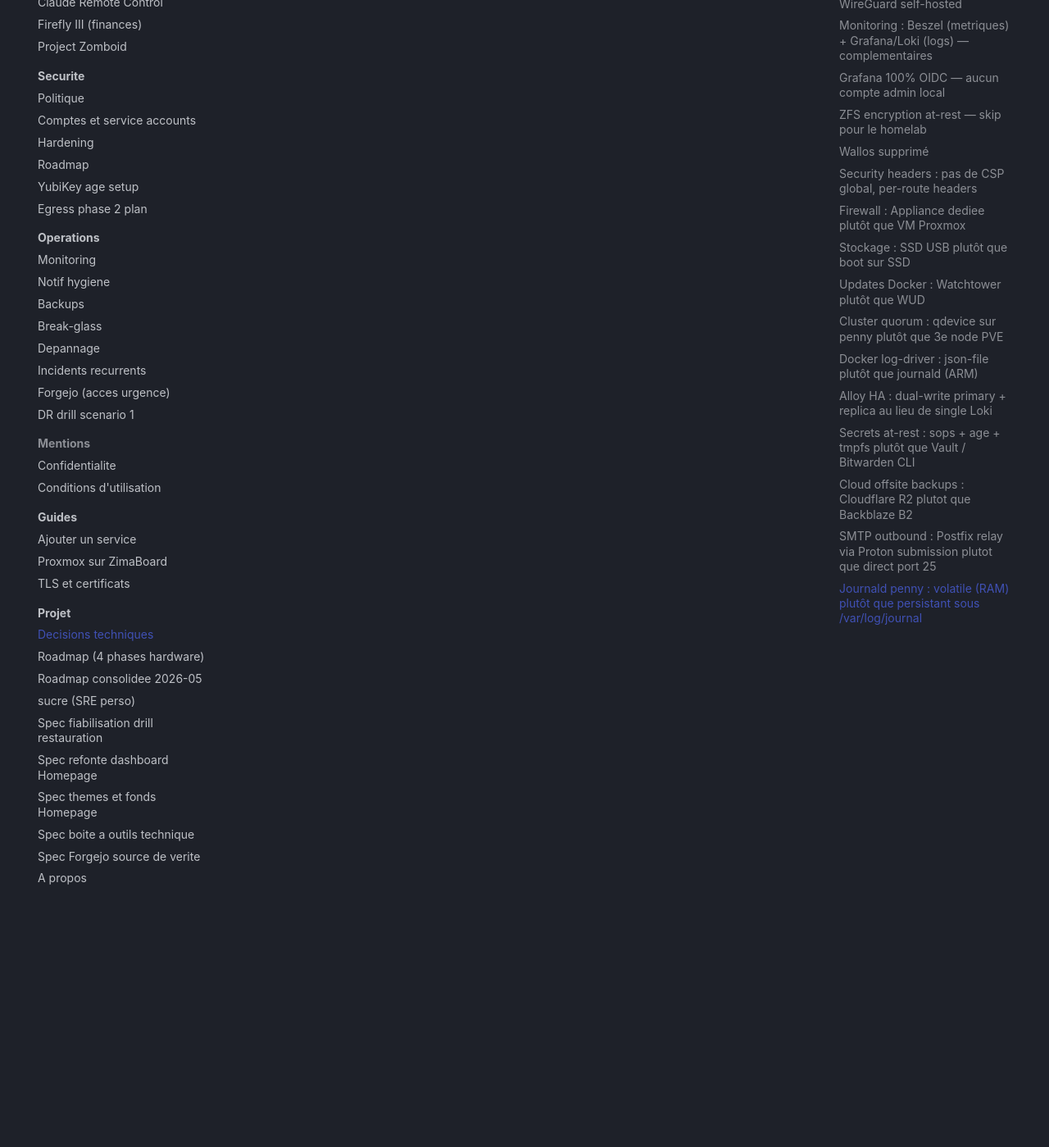
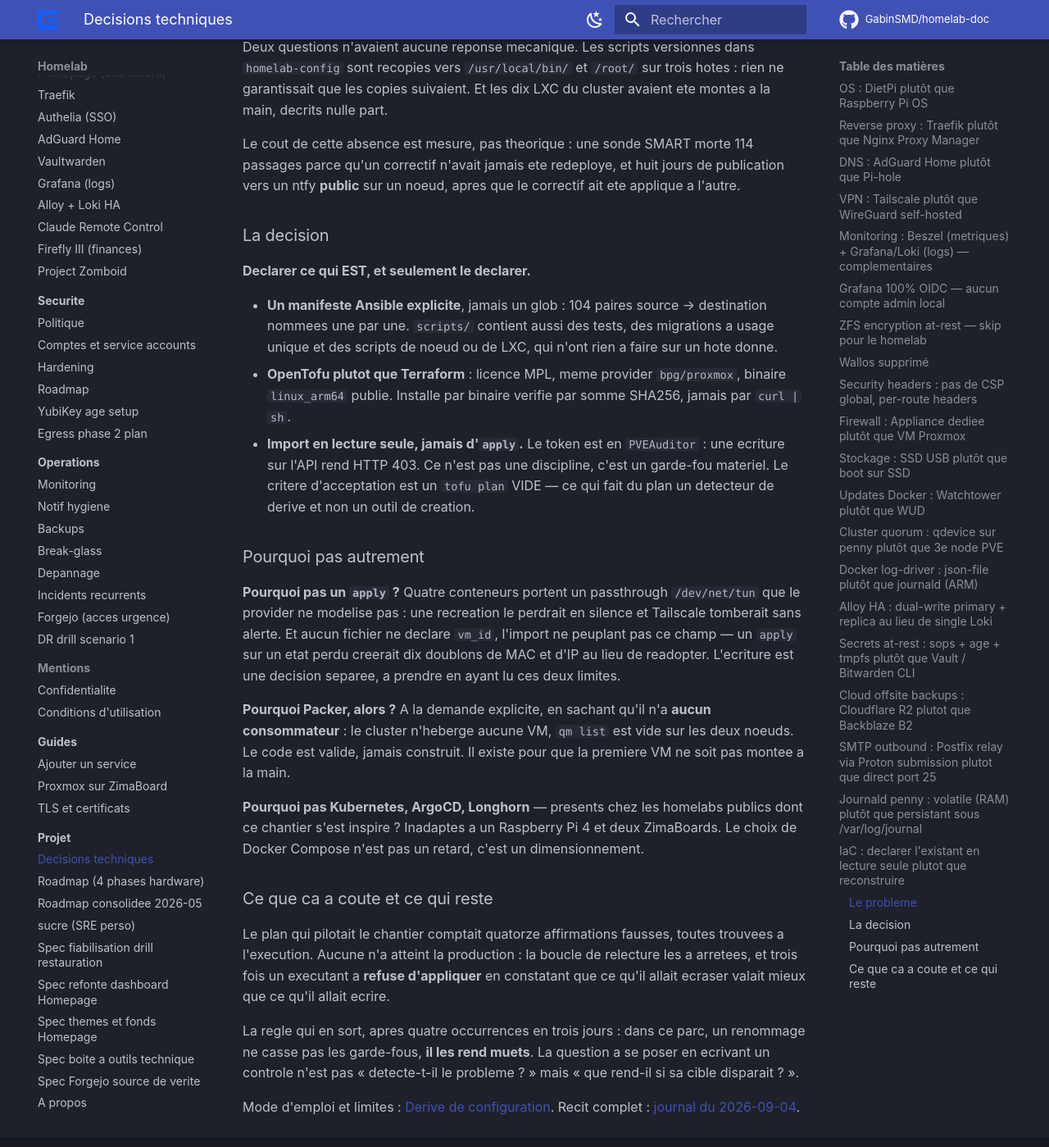
Before and after one commit to GabinSMD/homelab-doc, an MkDocs documentation site: the page built from docs/projet/decisions.md, in a window 1280 px wide and 1400 px high, scrolled down 12838 px. Shown: the whole window at 82% size. Built offline with MkDocs 1.6.1 and Material for MkDocs 9.7.7, drawn with Linux system fonts in a browser that asks for light colours; comment, search, counter and statistics services are not loaded; some of the changed text lies outside the part shown.

Commit message:
docs: l'IaC n'etait documente que dans deux pages sur cinq
Question posee : « tout ce nouveau systeme IaC est-il documente ? ». Reponse
honnete apres audit : non, il l'etait a moitie. Deux pages le couvraient — le
mode d'emploi dans operations/ et le recit dans le journal — mais les endroits
ou quelqu'un CHERCHERAIT etaient muets.

Quatre trous combles :

- **roadmap.md** portait encore une case NON COCHEE « Ansible playbook ou Nix
  flake pour reconstruire penny depuis git en 1 commande ». C'etait le plus
  trompeur des quatre. Elle est nuancee et non cochee : le manifeste deploie
  des fichiers sur un systeme deja installe, il n'installe ni l'OS, ni Docker,
  ni les paquets. Reconstruire penny en une commande n'est PAS fait, et
  pretendre le contraire aurait ete pire que le silence.

- **decisions.md** n'en disait rien, alors que c'est la page ou l'on va
  chercher « pourquoi c'est comme ca ». L'entree explique le probleme mesure —
  114 passages d'une sonde morte, huit jours de fuite sur un noeud apres
  correction de l'autre — la decision de declarer l'existant en LECTURE SEULE,
  et surtout pourquoi pas autrement : pourquoi pas d'apply (le passthrough TUN
  non modelise, l'absence de vm_id), pourquoi Packer malgre l'absence de
  consommateur, pourquoi pas Kubernetes.

- **architecture/cluster-qdevice.md** decrivait un cluster dont les dix
  conteneurs sont maintenant declares, sans le mentionner.

- **operations/index.md** ne listait pas la nouvelle page.

Co-Authored-By: Claude Opus 5 <noreply@anthropic.com>

```diff
--- a/docs/projet/decisions.md
+++ b/docs/projet/decisions.md
@@ -363,3 +363,70 @@ est conservé comme trace de décision, il ne décrit plus l'état courant.
 **Alternative rejetee** : (1) **DietPi mode -3 (rsyslog+logrotate)** — persistance disque reelle mais installe rsyslog + /var/log passe tmpfs→disque, plus gros blast radius. (2) **Exclure /var/log/journal de dietpi-logclear** — necessite d'editer un fichier gere par DietPi, fragile (reecrit aux updates).
 
 **Impact** : plus de journal local persistant apres reboot (l'historique central reste dans Loki). Fichiers `/var/log/journal/*` desormais vestigiaux. Lecon : sur DietPi RAMlog, ne jamais poser le journald persistant sous `/var/log/journal`.
+
+## IaC : declarer l'existant en lecture seule plutot que reconstruire
+
+**Date** : 2026-09-04 · **Statut** : applique
+
+### Le probleme
+
+Deux questions n'avaient aucune reponse mecanique. Les scripts versionnes dans
+`homelab-config` sont recopies vers `/usr/local/bin/` et `/root/` sur trois
+hotes : rien ne garantissait que les copies suivaient. Et les dix LXC du
+cluster avaient ete montes a la main, decrits nulle part.
+
+Le cout de cette absence est mesure, pas theorique : une sonde SMART morte 114
+passages parce qu'un correctif n'avait jamais ete redeploye, et huit jours de
+publication vers un ntfy **public** sur un noeud, apres que le correctif ait
+ete applique a l'autre.
+
+### La decision
+
+**Declarer ce qui EST, et seulement le declarer.**
+
+- **Un manifeste Ansible explicite**, jamais un glob : 104 paires
+  source -> destination nommees une par une. `scripts/` contient aussi des
+  tests, des migrations a usage unique et des scripts de noeud ou de LXC, qui
+  n'ont rien a faire sur un hote donne.
+- **OpenTofu plutot que Terraform** : licence MPL, meme provider
+  `bpg/proxmox`, binaire `linux_arm64` publie. Installe par binaire verifie par
+  somme SHA256, jamais par `curl | sh`.
+- **Import en lecture seule, jamais d'`apply`.** Le token est en `PVEAuditor` :
+  une ecriture sur l'API rend HTTP 403. Ce n'est pas une discipline, c'est un
+  garde-fou materiel. Le critere d'acceptation est un `tofu plan` VIDE — ce qui
+  fait du plan un detecteur de derive et non un outil de creation.
+
+### Pourquoi pas autrement
+
+**Pourquoi pas un `apply` ?** Quatre conteneurs portent un passthrough
+`/dev/net/tun` que le provider ne modelise pas : une recreation le perdrait en
+silence et Tailscale tomberait sans alerte. Et aucun fichier ne declare
+`vm_id`, l'import ne peuplant pas ce champ — un `apply` sur un etat perdu
+creerait dix doublons de MAC et d'IP au lieu de readopter. L'ecriture est une
+decision separee, a prendre en ayant lu ces deux limites.
+
+**Pourquoi Packer, alors ?** A la demande explicite, en sachant qu'il n'a
+**aucun consommateur** : le cluster n'heberge aucune VM, `qm list` est vide sur
+les deux noeuds. Le code est valide, jamais construit. Il existe pour que la
+premiere VM ne soit pas montee a la main.
+
+**Pourquoi pas Kubernetes, ArgoCD, Longhorn** — presents chez les homelabs
+publics dont ce chantier s'est inspire ? Inadaptes a un Raspberry Pi 4 et deux
+ZimaBoards. Le choix de Docker Compose n'est pas un retard, c'est un
+dimensionnement.
+
+### Ce que ca a coute et ce qui reste
+
+Le plan qui pilotait le chantier comptait quatorze affirmations fausses, toutes
+trouvees a l'execution. Aucune n'a atteint la production : la boucle de
+relecture les a arretees, et trois fois un executant a **refuse d'appliquer**
+en constatant que ce qu'il allait ecraser valait mieux que ce qu'il allait
+ecrire.
+
+La regle qui en sort, apres quatre occurrences en trois jours : dans ce parc,
+un renommage ne casse pas les garde-fous, **il les rend muets**. La question a
+se poser en ecrivant un controle n'est pas « detecte-t-il le probleme ? » mais
+« que rend-il si sa cible disparait ? ».
+
+Mode d'emploi et limites : [Derive de configuration](../operations/derive-configuration.md).
+Recit complet : [journal du 2026-09-04](./journal/2026-09-04-declaratif-ansible-terraform.md).
```
Also changed, not shown: docs/architecture/cluster-qdevice.md (+17 -0 lines), docs/operations/index.md (+1 -0 lines), docs/projet/roadmap.md (+8 -1 lines).
